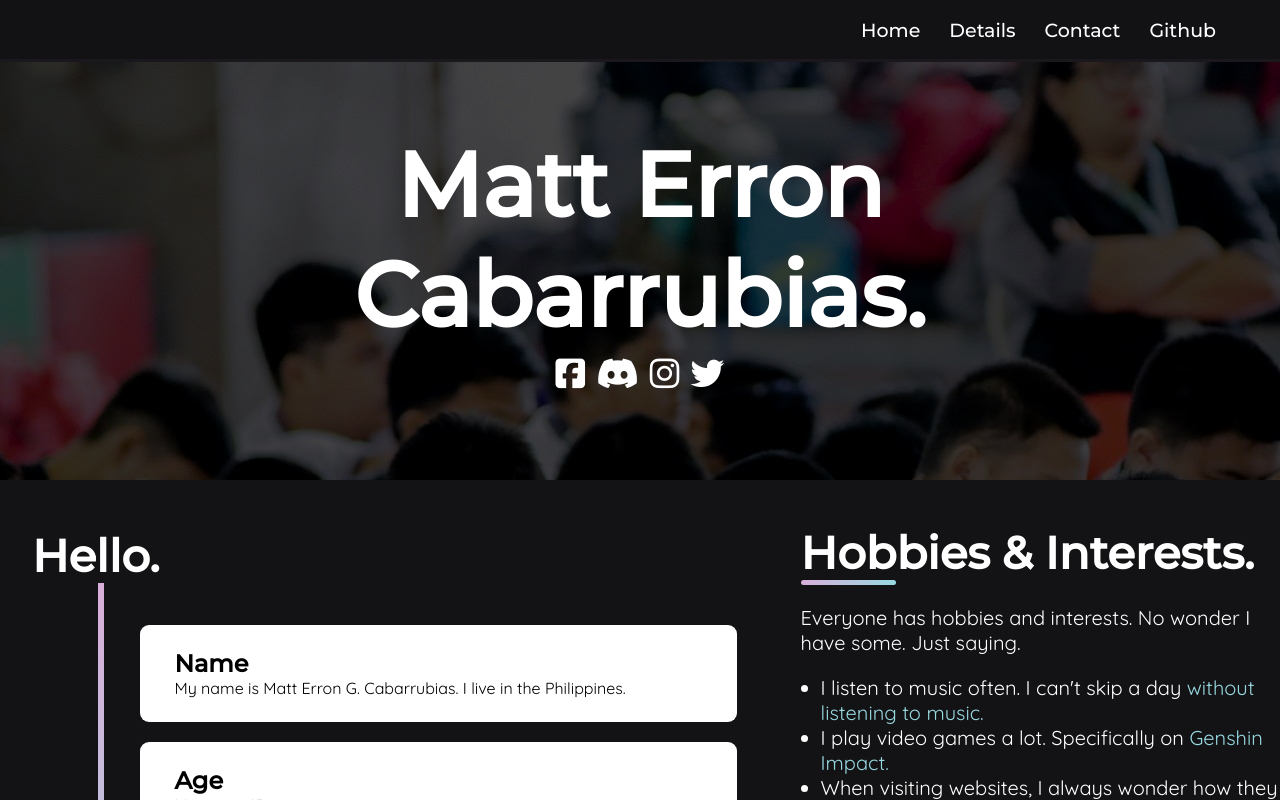
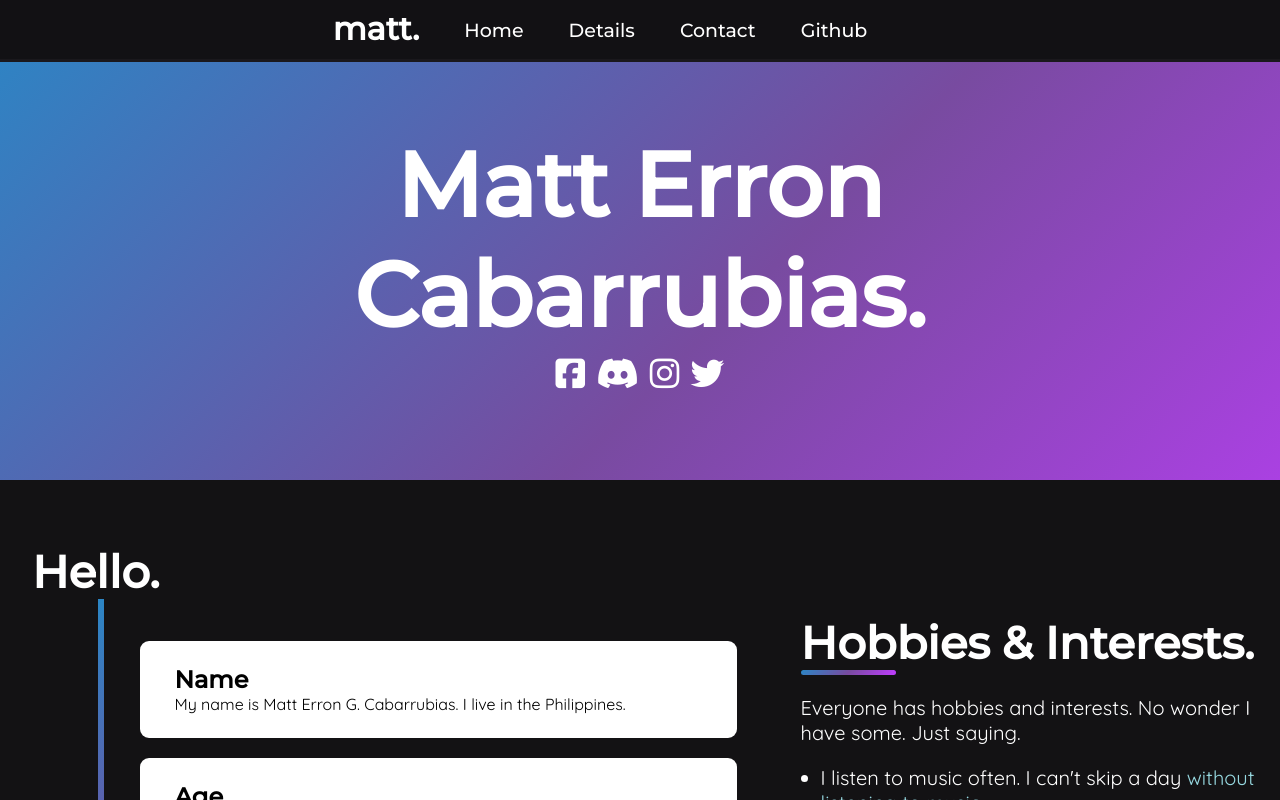
Before and after one commit to devliqht/website, a plain HTML site: page index.html in a window 1280 px wide. Drawn offline with nearby package versions, Linux system fonts and the light colour scheme.

Commit message:
Change picture -> gradient. Adjust gradient colors

```diff
--- a/css/navbar.css
+++ b/css/navbar.css
@@ -15,6 +15,7 @@
     scrollbar-width: none;
     z-index: 4;
     border-bottom: 3px solid #1A181C;
+    justify-content: center;
 }
 .navbar-flex::-webkit-scrollbar {
     display: none;
@@ -24,7 +25,7 @@
     text-decoration: none;
     display: inline-block;
     position: relative;
-    margin-right: 29px;
+    margin-right: 45px;
     font-size: 19px;
     font-style: bold;
 }
@@ -34,7 +35,7 @@
     height: 2px;
     left: 50%;
     position: absolute;
-    background-image: linear-gradient(90deg, #D9AFD9 0%, #97D9E1 100%);
+    background-image: linear-gradient(315deg, #c03cff 0%, #784BA0 50%, #2B86C5 100%);
     transition: width 0.3s ease 0s, left 0.3s ease 0s;
     width: 0;
 }
--- a/css/page.css
+++ b/css/page.css
@@ -6,7 +6,9 @@
 }
 
 body {
-    background-image: url("../assets/bg/bg-2.jpg");
+    background-color: #c03cff;
+    background-image: linear-gradient(315deg, #c03cff 0%, #784BA0 50%, #2B86C5 100%);
+
 }
 
 grid-display {
@@ -113,7 +115,7 @@ ul.details_ul { /* UL for Details */
     margin: auto;
     width: 100%;
     height: 20%;
-    background: var(--dark);
+    background: white;
     background-size: cover;
     min-width: 100%;
 }
--- a/css/responsive.css
+++ b/css/responsive.css
@@ -96,7 +96,7 @@
 
     ::-webkit-scrollbar-thumb {
         background-color: #D9AFD9;
-        background-image: linear-gradient(180deg, #D9AFD9 0%, #97D9E1 100%);
+        background-image: linear-gradient(315deg, #2B86C5 0%, #784BA0 50%, #c03cff 100%);
         border-radius: 15px;
     }
 }
--- a/css/timeline.css
+++ b/css/timeline.css
@@ -7,7 +7,7 @@
     content: '';
     position: absolute;
     width: 6px;
-    background-image: linear-gradient(180deg, #D9AFD9 0%, #97D9E1 100%);
+    background-image: linear-gradient(315deg, #c03cff 0%, #784BA0 50%, #2B86C5 100%);
     top: 0;
     bottom: 0;
     left: 50%;
--- a/css/util.css
+++ b/css/util.css
@@ -37,7 +37,7 @@
     height: 2px;
     left: 50%;
     position: absolute;
-    background-image: linear-gradient(90deg, #D9AFD9 0%, #97D9E1 100%);
+    background-image: linear-gradient(315deg, #c03cff 0%, #784BA0 50%, #2B86C5 100%);
     transition: width 0.3s ease 0s, left 0.3s ease 0s;
     width: 0;
 }
@@ -51,7 +51,7 @@
 /* ------------------ */
 /* Gradient for text color */
 .gradient_text_color {
-    background: linear-gradient(90deg, #D9AFD9 0%, #97D9E1 100%);
+    background: linear-gradient(315deg, #c03cff 0%, #784BA0 50%, #2B86C5 100%);
     background-clip: text;
     -webkit-background-clip: text;
     -webkit-text-fill-color: transparent;
@@ -79,7 +79,7 @@
     width: 100%;
     border: none;
     background-color: #D9AFD9;
-    background-image: linear-gradient(90deg, #D9AFD9 0%, #97D9E1 100%);
+    background-image: linear-gradient(315deg, #c03cff 0%, #784BA0 50%, #2B86C5 100%);
     border-radius: 10px;
 }
 /* ------------------ */
@@ -106,10 +106,11 @@
     justify-content: center;
 }
 .dbtc {
-    position: fixed;
-    min-width: 50px;
-    padding-left: 10px;
-    padding-top: 10px;
+    position: relative;
+    z-index: 6;
+    color: white;
+    bottom: 10;
+    margin-right: 45px;
 }
 i {
     transition: 1s;
--- a/index.html
+++ b/index.html
@@ -36,13 +36,13 @@
     <body>
         <grid-display id="grid-display">
             <header>
-
                 <div id="navbar-1" class="navbar-flex">
                     <img class="responsive_sidebar_icon" src="assets/ic/sidebar.png" onclick="open_sidebar();">
                     <a href=#firstpart class="hoverable font--montserrat" id="topnav">Github</a>
                     <a href=#about class="hoverable font--montserrat" id="topnav"> Contact</a>
                     <a href=#details class="hoverable font--montserrat" id="topnav"> Details</a>
                     <a href=#firstpart class="hoverable font--montserrat" id="topnav"> Home</a>
+                    <h1 class="dbtc font--montserrat">matt.</h1>
                 </div>
             </header>
             <sidebar id="sidebar">
@@ -71,7 +71,7 @@
                 <a name="details">
                     <div class="details_section">
                     <div class="details_wrapper center_content">
-                        <div class="details_0" style="padding-top: 3em;">
+                        <div class="details_0" style="padding-top: 4em;">
                             <h1 class="title_text font--montserrat">Hello.</h1>
                             <div class="timeline" style="padding-top: 2em;">
                                 <div class="container left">
@@ -106,7 +106,7 @@
                                 </div>
                         </div>
                     </div>
-                    <div class="details_1">
+                    <div class="details_1 center_content">
                         <h1 class="title_text font--montserrat" style="padding-top: 1em;">Hobbies & Interests.</h1>
                         <hr class="horizontal" style="width: 20%;">
                         <p class="subtext-title font--quicksand">Everyone has hobbies and interests. No wonder I have some. Just saying.</p>
```
